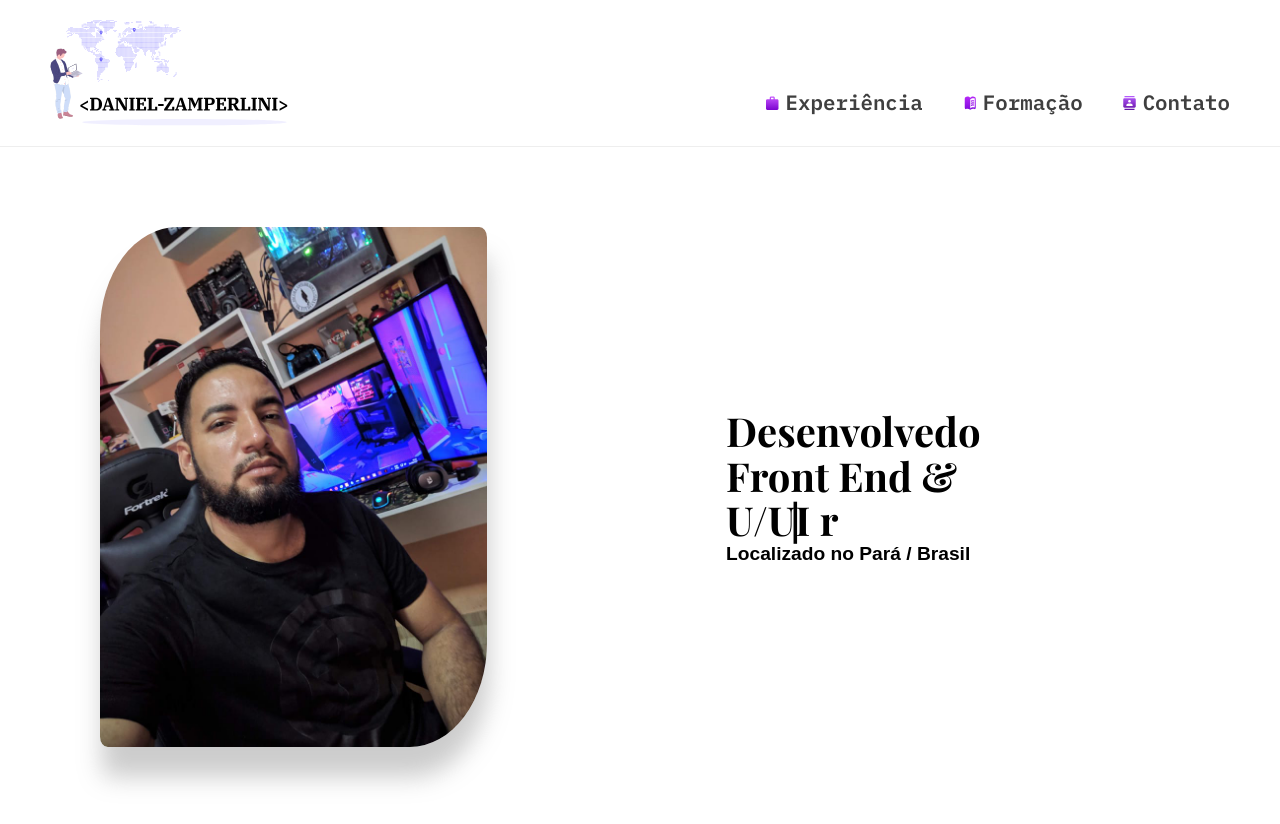
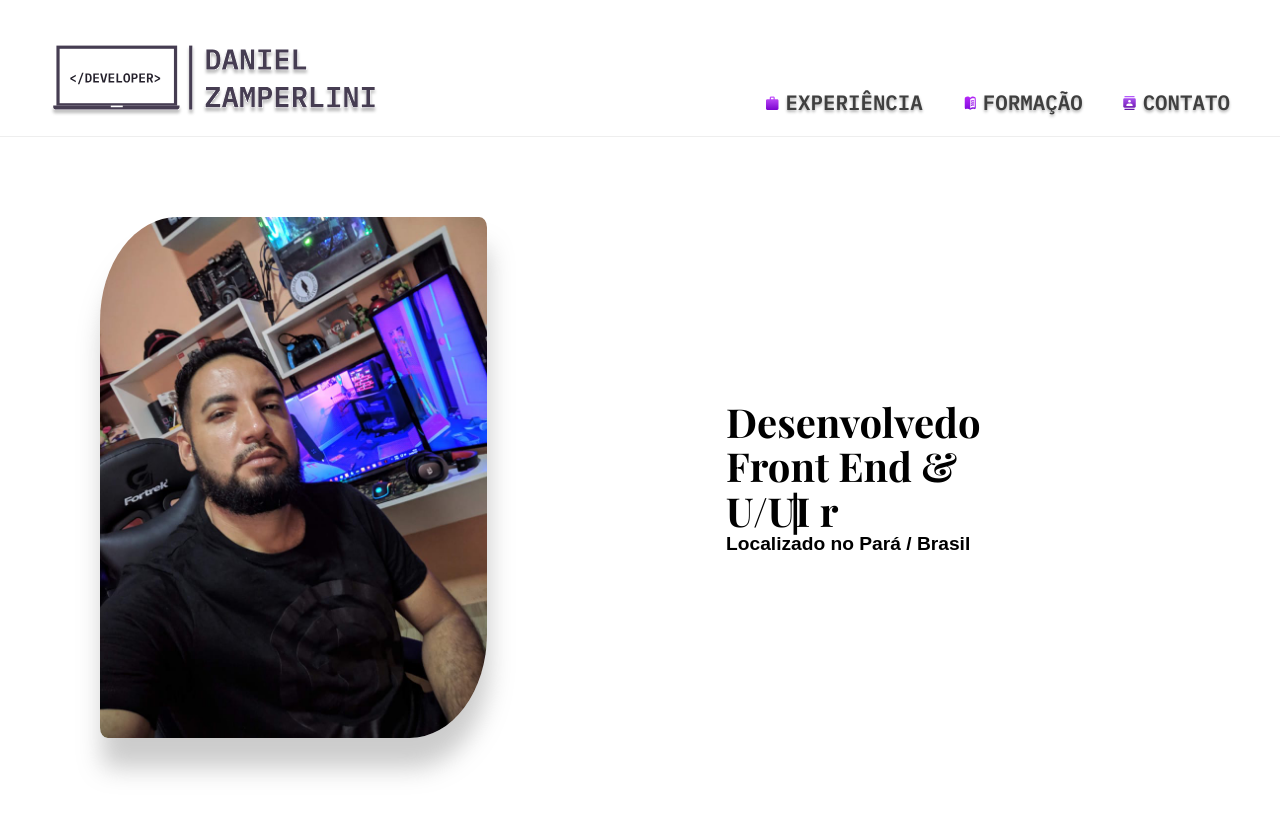
Before and after one commit to DanielZamperlini/DanielZamperlini.github.io, a plain HTML site: page index.html in a window 1280 px wide. Shown: the top 824 px of the page. Drawn offline with nearby package versions, Linux system fonts and the light colour scheme.

Commit message:
nova logo

```diff
--- a/css/header.css
+++ b/css/header.css
@@ -1,5 +1,6 @@
 .logo img {
-  max-width: 70%;
+  max-width: 80%;
+  margin-top: 20px;
 }
 
 .header {
@@ -17,9 +18,11 @@
   position: relative;
 }
 .link {
+  text-transform: uppercase;
   font-family: "IBM Plex Mono", monospace;
   font-weight: 600;
   color: var(--text-10);
+  text-shadow: 0 2px 3px #b2b2b2;
 }
 .header:not(:first-child) {
   margin-left: 30px;
--- a/index.html
+++ b/index.html
@@ -32,7 +32,7 @@
   <div class="div-container">
     <header class="header">
       <a class="logo" href="/index.html"
-        ><img src="/logo/logoCODE.svg" alt="logo"
+        ><img src="/logo/logoDeveloper.svg" alt="logo"
       /></a>
       <nav class="js-menu">
         <div class="navbar__toggle">
```
Also changed, not shown: logo/logoDeveloper.svg (added).
